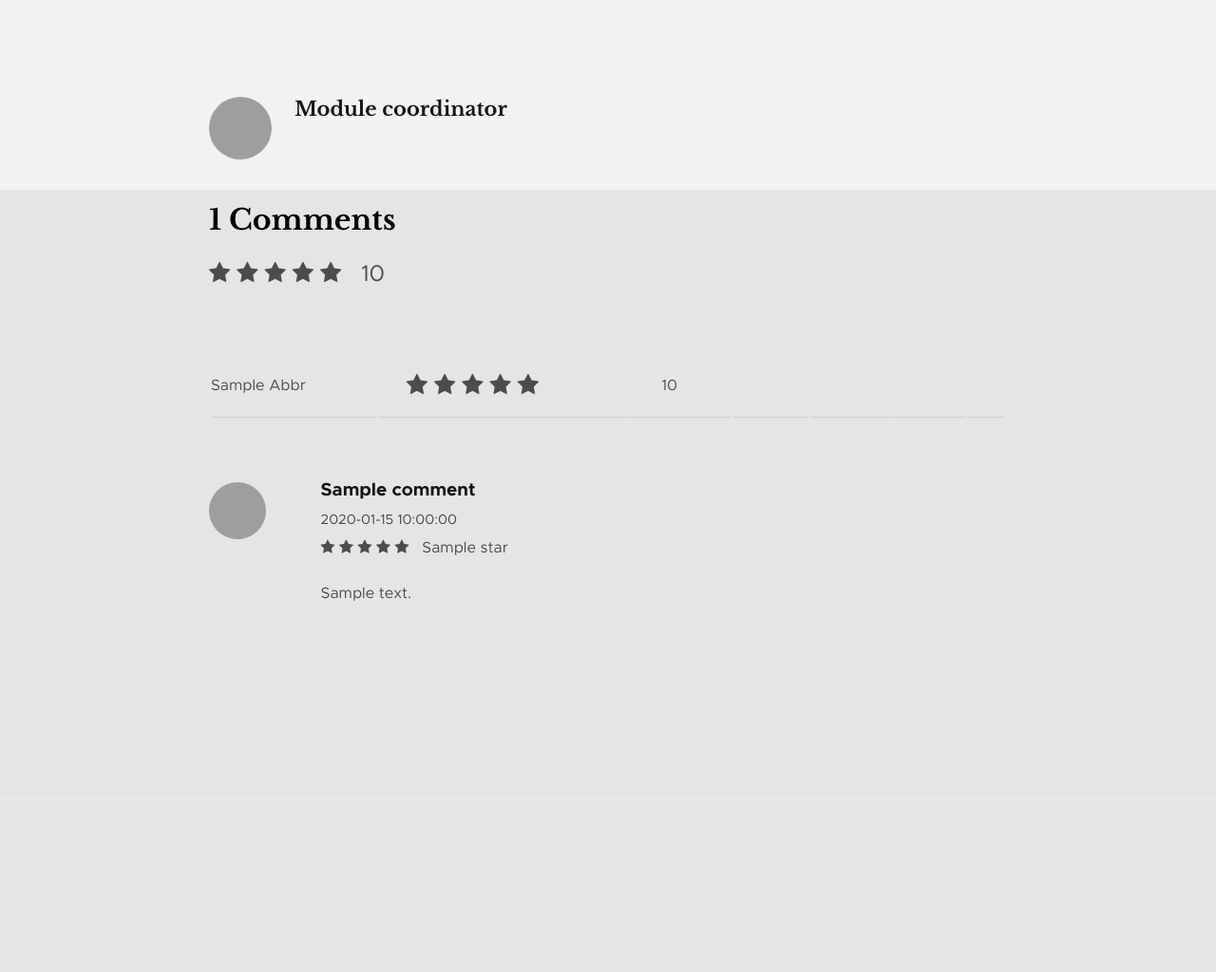
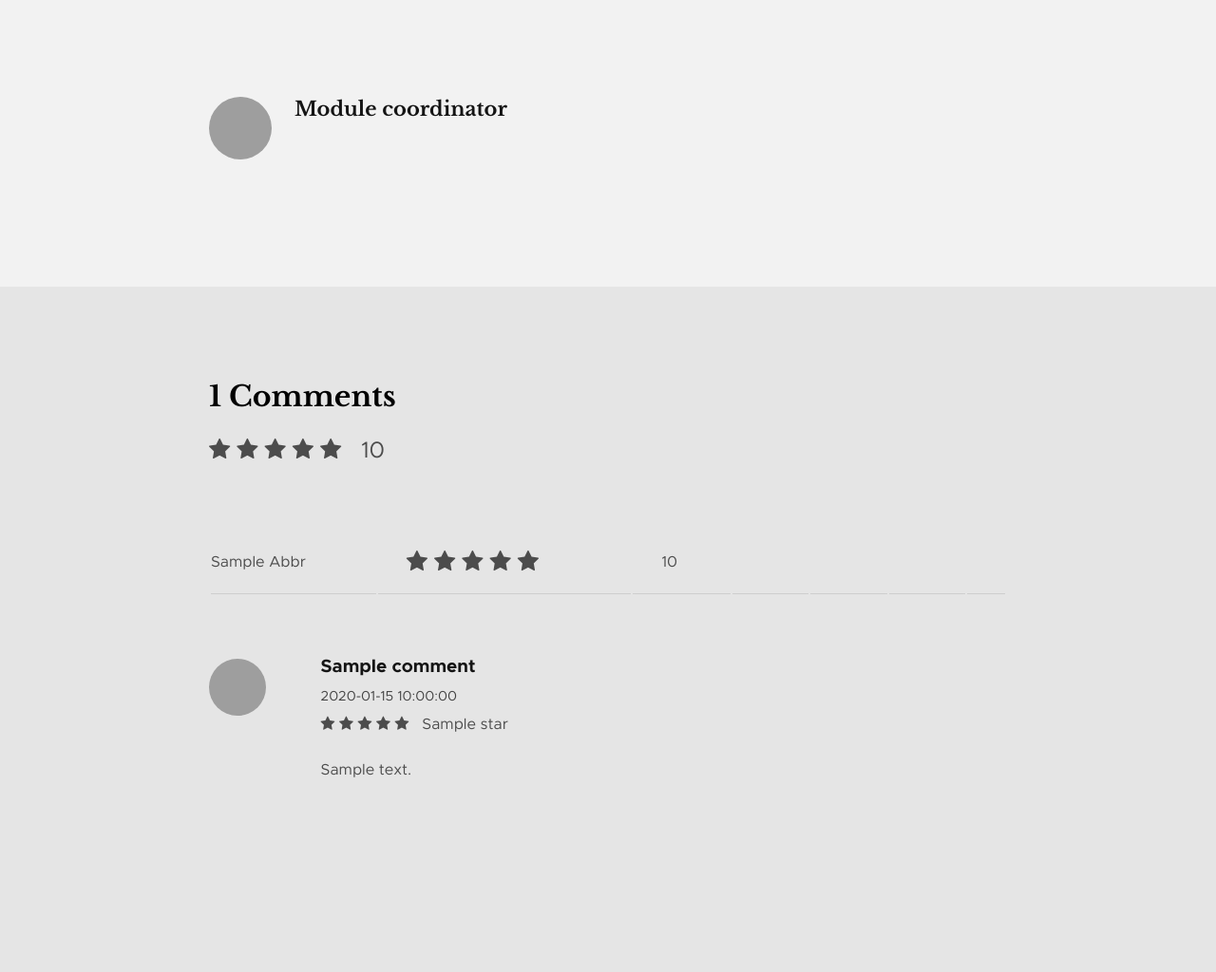
Before and after one commit to yeeh1616/TcsDesignProject, a Python web app: template app/templates/module/module_info_student.html in a window 1280 px wide. Shown: the part 471-1495 px from the top of the page at 95% size. Before the commit the page ends 1104 px from the top, so only its background shows below. Run offline with Jinja, Linux system fonts and the light colour scheme; the template is opened without the code that fills it: most values are stand-ins (such as "Sample title", 1, 10 or a date in 2020); some libraries are stand-ins or nearby versions; grey boxes are pictures that could not be loaded.

Commit message:
comments part

```diff
--- a/app/templates/module/module_info_student.html
+++ b/app/templates/module/module_info_student.html
@@ -126,7 +126,7 @@
 
         <!-- comments
         ================================================== -->
-        <div class="comments-wrap">
+        <div class="comments-wrap" style="margin-top: 10.2rem; padding: 8.4rem 0 9rem">
 
             <div id="comments" class="row">
                 <div class="col-full">
```
